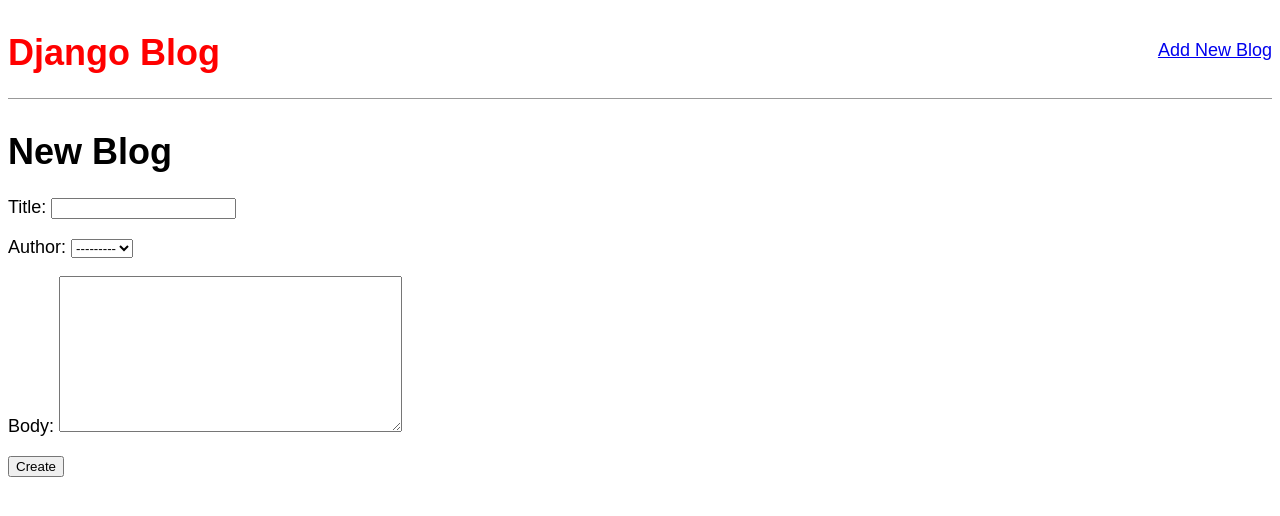
After one commit to webForDave/django_blog, a Django app: page /new/ in a window 1280 px wide. The commit adds this page. Shown: the top 516 px of the page. Run offline with Django 5.2, Linux system fonts and the light colour scheme.

Commit message:
new blog urls, view and template

```diff
--- a/blog/models.py
+++ b/blog/models.py
@@ -1,4 +1,5 @@
 from django.db import models
+from django.urls import reverse
 
 
 class Post(models.Model):
@@ -12,3 +13,7 @@
 
     def __str__(self):
         return self.title
+
+
+    def get_absolute_url(self):
+        return reverse('post_detail', args=[str(self.id)])
--- a/blog/urls.py
+++ b/blog/urls.py
@@ -1,8 +1,9 @@
 from django.urls import path
-from .views import BlogListView, BlogDetailView
+from .views import BlogListView, BlogDetailView, BlogCreateView
 
 
 urlpatterns = [
+    path('new/', BlogCreateView.as_view(), name='new'),
     path('post/<int:pk>/', BlogDetailView.as_view(), name='post_detail'),
     path('', BlogListView.as_view(), name='home')
 ]
--- a/blog/views.py
+++ b/blog/views.py
@@ -1,5 +1,6 @@
 from django.shortcuts import render
 from django.views.generic import ListView, DetailView
+from django.views.generic.edit import CreateView
 from .models import Post
 
 
@@ -11,3 +12,9 @@
 class BlogDetailView(DetailView):
     model = Post
     template_name = 'blog_detail.html'
+
+
+class BlogCreateView(CreateView):
+    model = Post
+    template_name = 'new_blog.html'
+    fields = ['title', 'author', 'body']
--- a/templates/base.html
+++ b/templates/base.html
@@ -9,7 +9,12 @@
 </head>
 <body>
     <header>
-        <h1><a href="{% url 'home' %}">Django Blog</a></h1>
+        <div class="nav-left">
+            <h1><a href="{% url 'home' %}">Django Blog</a></h1>
+        </div>
+        <div class="nav-right">
+            <a href="{% url 'new' %}">Add New Blog</a>
+        </div>
     </header>
 
     {% block content %}
--- /dev/null
+++ b/templates/new_blog.html
@@ -0,0 +1,9 @@
+{% extends 'base.html' %}
+{% block content %}
+    <h1>New Blog</h1>
+    <form action="" method="post">
+        {% csrf_token %}
+        {{ form.as_p }}
+        <input type="submit" value="Create">
+    </form>
+{% endblock content %}
```
